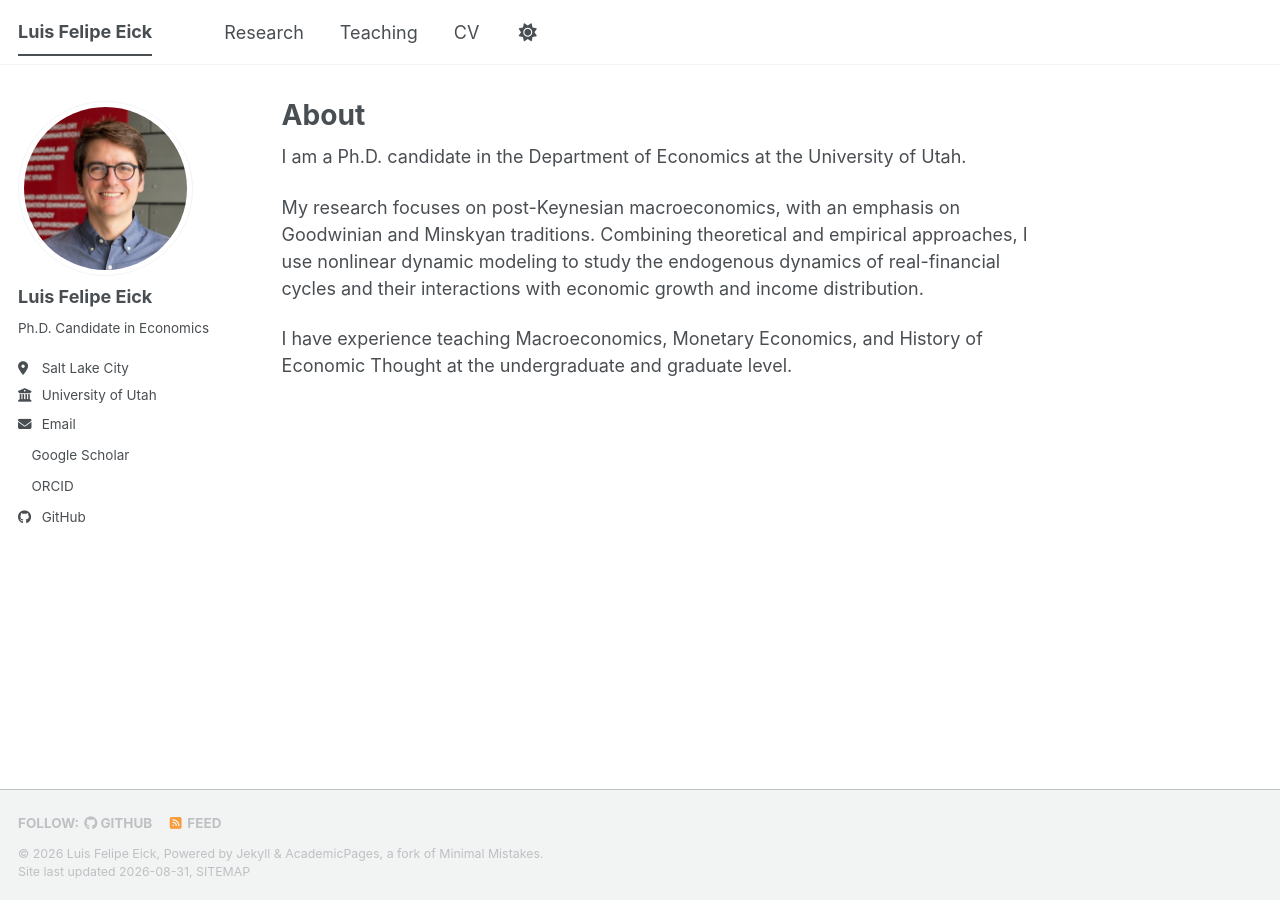
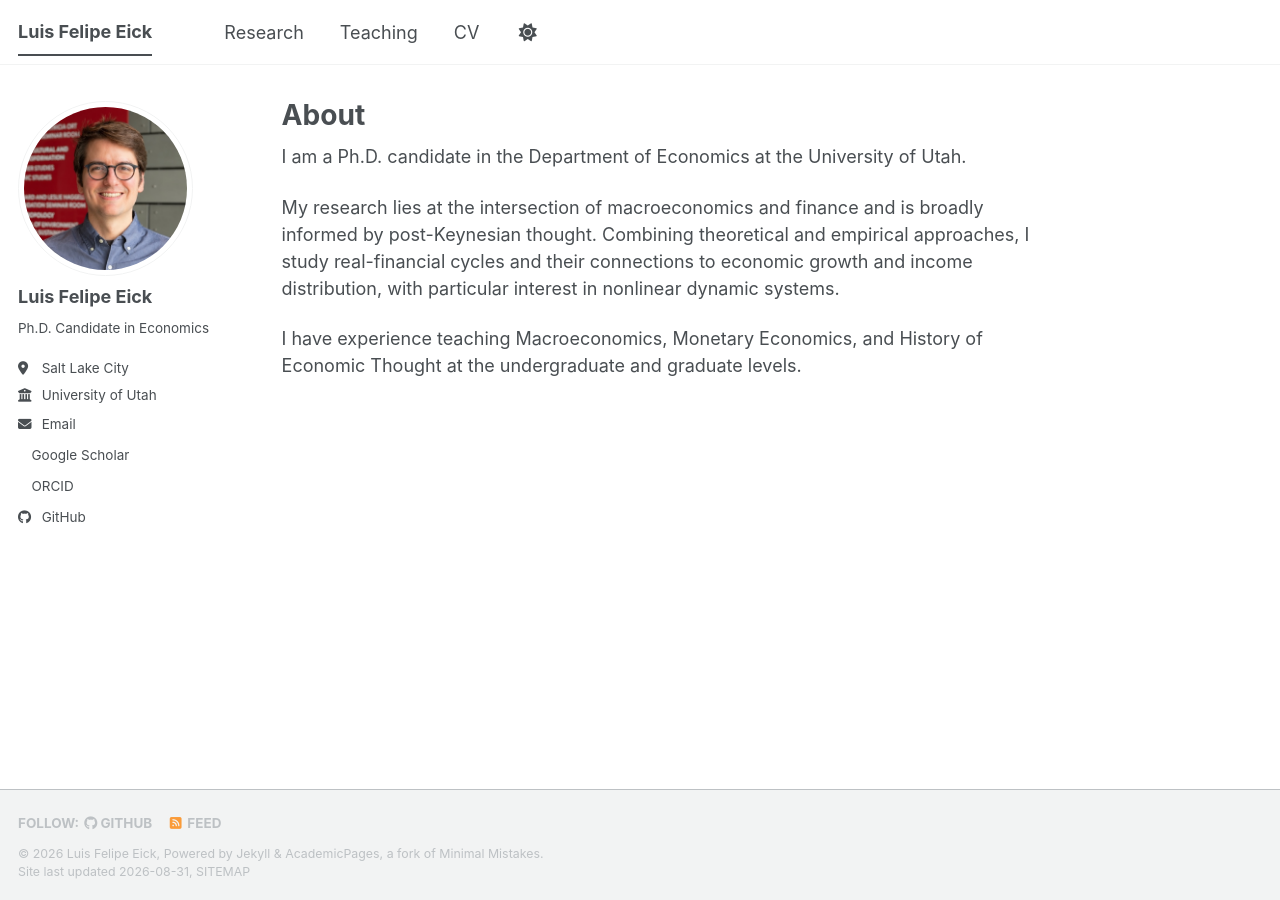
Before and after one commit to lfeick/lfeick.github.io, a Jekyll site: the page built from _pages/about.md, in a window 1280 px wide. Built offline with Jekyll 4.4.1, drawn with Linux system fonts in a browser that asks for light colours; a style sheet for code colours, icons or effects is not loaded.

Commit message:
Update about.md

```diff
--- a/_pages/about.md
+++ b/_pages/about.md
@@ -9,6 +9,6 @@ redirect_from:
 
 I am a Ph.D. candidate in the Department of Economics at the University of Utah.
 
-My research focuses on post-Keynesian macroeconomics, with an emphasis on Goodwinian and Minskyan traditions. Combining theoretical and empirical approaches, I use nonlinear dynamic modeling to study the endogenous dynamics of real-financial cycles and their interactions with economic growth and income distribution.
+My research lies at the intersection of macroeconomics and finance and is broadly informed by post-Keynesian thought. Combining theoretical and empirical approaches, I study real-financial cycles and their connections to economic growth and income distribution, with particular interest in nonlinear dynamic systems.
 
-I have experience teaching Macroeconomics, Monetary Economics, and History of Economic Thought at the undergraduate and graduate level.
+I have experience teaching Macroeconomics, Monetary Economics, and History of Economic Thought at the undergraduate and graduate levels.
```
